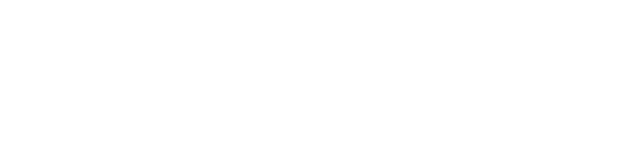
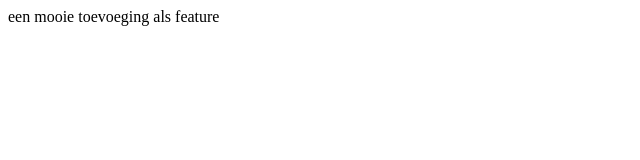
Before and after one commit to JordyVanDerMeer/Test, a plain HTML site: page index.html in a window 1280 px wide. Shown: the whole page, without its empty margins (0-640 px from the left). Drawn offline with Linux system fonts and the light colour scheme.

Commit message:
wens van klant ... toegevoegd

```diff
--- a/index.html
+++ b/index.html
@@ -7,6 +7,6 @@
     <title>Welkom</title>
 </head>
 <body>
-
+    <div>een mooie toevoeging als feature</div>
 </body>
 </html>
```
